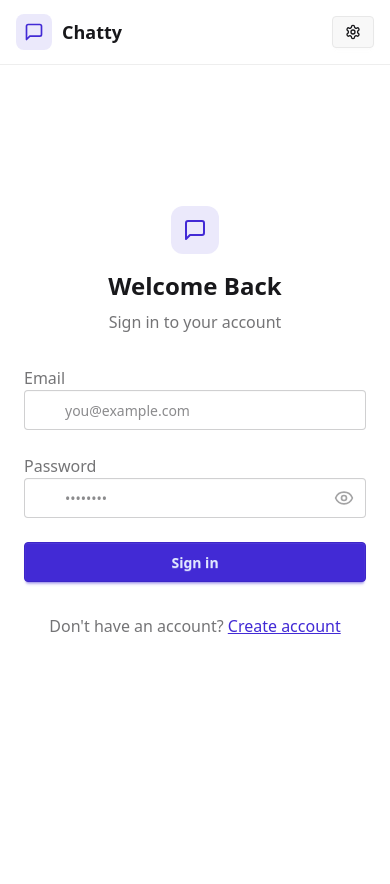
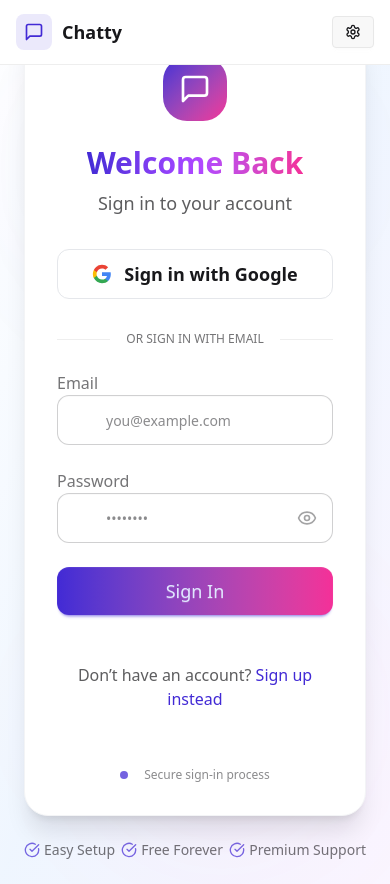
Before and after one commit to Jayesh1808git/Chat-App, a React (Vite) app in the folder Frontend/: page /login in a window 390 px wide. Before the commit the page ends 844 px from the top, so only its background shows below. Built offline with nearby package versions, Linux system fonts and the light colour scheme; no server answers.

Commit message:
Completing login page

```diff
--- a/Frontend/src/App.jsx
+++ b/Frontend/src/App.jsx
@@ -39,7 +39,7 @@
       <Navbar />
 
       <Routes>
-        <Route path="/" element={<HomePage />} />
+        <Route path="/" element={authUser ? <HomePage /> : <Navigate to="/login" />} />
         <Route path="/auth-success" element={<AuthSucess/>} />
         <Route path="/auth-error" element={<div>Authentication failed. Please try again.</div>} />
         <Route path="/signup" element={!authUser ? <SignUpPage /> : <Navigate to="/" />} />
--- a/Frontend/src/Pages/LoginPage.jsx
+++ b/Frontend/src/Pages/LoginPage.jsx
@@ -1,38 +1,113 @@
-import { useState } from "react";
-import { useAuthStore } from "../Store/useAuthStore";
-import AuthImagePattern from "../Components/AuthImagePattern";
-import { Link } from "react-router-dom";
-import { Eye, EyeOff, Loader2, Lock, Mail, MessageSquare } from "lucide-react";
+import { useState } from 'react';
+import { useAuthStore } from '../Store/useAuthStore';
+import AuthImagePattern from '../Components/AuthImagePattern';
+import { Link } from 'react-router-dom';
+import { Eye, EyeOff, Loader2, Lock, Mail, MessageSquare, CheckCircle } from 'lucide-react';
+import toast from 'react-hot-toast';
 
 const LoginPage = () => {
   const [showPassword, setShowPassword] = useState(false);
   const [formData, setFormData] = useState({
-    email: "",
-    password: "",
+    email: '',
+    password: '',
   });
+  const [focusedField, setFocusedField] = useState(null);
+  const [isGoogleLoading, setIsGoogleLoading] = useState(false);
   const { login, isLoggingIn } = useAuthStore();
 
-  const handleSubmit = async (e) => {
-    e.preventDefault();
-    login(formData);
+  const validateForm = () => {
+    if (!formData.email.trim()) return toast.error('Email is required');
+    if (!/\S+@\S+\.\S+/.test(formData.email)) return toast.error('Invalid email format');
+    if (!formData.password) return toast.error('Password is required');
+    return true;
   };
 
+  const handleSubmit = (e) => {
+    e.preventDefault();
+    const success = validateForm();
+    if (success === true) login(formData);
+  };
+
+  const handleGoogleLogin = () => {
+    setIsGoogleLoading(true);
+    setTimeout(() => {
+      window.location.href = `${import.meta.env.VITE_API_BASE_URL || 'http://localhost:5000'}/api/auth/google`;
+    }, 500);
+  };
+
+  // Password strength indicator (optional for login, but keeps UI consistent)
+  const getPasswordStrength = () => {
+    const password = formData.password;
+    if (!password) return { strength: 0, text: '' };
+    if (password.length < 6) return { strength: 1, text: 'Weak' };
+    if (password.length < 8) return { strength: 2, text: 'Fair' };
+    if (password.length < 10) return { strength: 3, text: 'Good' };
+    return { strength: 4, text: 'Strong' };
+  };
+
+  const passwordStrength = getPasswordStrength();
+
   return (
-    <div className="h-screen grid lg:grid-cols-2">
-      {/* Left Side - Form */}
-      <div className="flex flex-col justify-center items-center p-6 sm:p-12">
-        <div className="w-full max-w-md space-y-8">
+    <div className="min-h-screen grid lg:grid-cols-2 bg-gradient-to-br from-base-100 via-blue-50 to-purple-50 dark:from-gray-900 dark:via-gray-800 dark:to-gray-900">
+      {/* Left Side */}
+      <div className="flex flex-col justify-center items-center p-6 sm:p-12 relative z-10">
+        {/* Background Decorative Elements */}
+        <div className="absolute top-0 left-0 w-full h-full overflow-hidden pointer-events-none z-0">
+          <div className="absolute top-10 left-10 w-64 h-64 bg-primary/5 rounded-full blur-3xl"></div>
+          <div className="absolute bottom-10 right-10 w-64 h-64 bg-secondary/5 rounded-full blur-3xl"></div>
+        </div>
+
+        <div className="w-full max-w-md space-y-8 bg-white dark:bg-gray-800 p-8 rounded-3xl shadow-xl backdrop-blur-sm border border-gray-100 dark:border-gray-700 relative z-10">
           {/* Logo */}
           <div className="text-center mb-8">
             <div className="flex flex-col items-center gap-2 group">
               <div
-                className="w-12 h-12 rounded-xl bg-primary/10 flex items-center justify-center group-hover:bg-primary/20
-              transition-colors"
+                className="size-16 rounded-3xl bg-gradient-to-br from-primary to-secondary flex items-center justify-center
+                group-hover:shadow-lg group-hover:shadow-primary/20 transition-all duration-300 transform group-hover:scale-110"
               >
-                <MessageSquare className="w-6 h-6 text-primary" />
+                <MessageSquare className="size-8 text-white" />
               </div>
-              <h1 className="text-2xl font-bold mt-2">Welcome Back</h1>
-              <p className="text-base-content/60">Sign in to your account</p>
+              <h1 className="text-3xl font-bold mt-4 bg-gradient-to-r from-primary via-purple-500 to-secondary bg-clip-text text-transparent">
+                Welcome Back
+              </h1>
+              <p className="text-base-content/70 text-lg">Sign in to your account</p>
+            </div>
+          </div>
+
+          {/* Google Sign-in Button */}
+          <div className="flex justify-center">
+            <button
+              onClick={handleGoogleLogin}
+              disabled={isGoogleLoading || isLoggingIn}
+              className="btn btn-outline w-full rounded-xl flex items-center justify-center gap-3 hover:bg-base-200 transition-all hover:shadow-md border-gray-200 dark:border-gray-700 px-6 py-6 text-lg"
+            >
+              {isGoogleLoading ? (
+                <>
+                  <Loader2 className="size-5 animate-spin" />
+                  Connecting to Google...
+                </>
+              ) : (
+                <>
+                  <svg className="size-5" viewBox="0 0 24 24" xmlns="http://www.w3.org/2000/svg">
+                    <path d="M22.56 12.25c0-.78-.07-1.53-.2-2.25H12v4.26h5.92c-.26 1.37-1.04 2.53-2.21 3.31v2.77h3.57c2.08-1.92 3.28-4.74 3.28-8.09z" fill="#4285F4" />
+                    <path d="M12 23c2.97 0 5.46-.98 7.28-2.66l-3.57-2.77c-.98.66-2.23 1.06-3.71 1.06-2.86 0-5.29-1.93-6.16-4.53H2.18v2.84C3.99 20.53 7.7 23 12 23z" fill="#34A853" />
+                    <path d="M5.84 14.09c-.22-.66-.35-1.36-.35-2.09s.13-1.43.35-2.09V7.07H2.18C1.43 8.55 1 10.22 1 12s.43 3.45 1.18 4.93l2.85-2.22.81-.62z" fill="#FBBC05" />
+                    <path d="M12 5.38c1.62 0 3.06.56 4.21 1.64l3.15-3.15C17.45 2.09 14.97 1 12 1 7.7 1 3.99 3.47 2.18 7.07l3.66 2.84c.87-2.6 3.3-4.53 6.16-4.53z" fill="#EA4335" />
+                  </svg>
+                  Sign in with Google
+                </>
+              )}
+            </button>
+          </div>
+
+          <div className="relative my-6">
+            <div className="absolute inset-0 flex items-center">
+              <div className="w-full border-t border-base-300"></div>
+            </div>
+            <div className="relative flex justify-center text-xs uppercase">
+              <span className="bg-white dark:bg-gray-800 px-4 text-base-content/60 font-medium">
+                Or sign in with email
+              </span>
             </div>
           </div>
 
@@ -40,80 +115,159 @@
           <form onSubmit={handleSubmit} className="space-y-6">
             <div className="form-control">
               <label className="label">
-                <span className="label-text font-medium">Email</span>
+                <span className="label-text font-medium text-base flex items-center gap-2">
+                  Email
+                  {formData.email && /\S+@\S+\.\S+/.test(formData.email) && (
+                    <CheckCircle className="size-4 text-green-500" />
+                  )}
+                </span>
               </label>
               <div className="relative">
-                <div className="absolute inset-y-0 left-0 pl-3 flex items-center pointer-events-none">
-                  <Mail className="h-5 w-5 text-base-content/40" />
+                <div
+                  className={`absolute inset-y-0 left-0 pl-4 flex items-center pointer-events-none transition-colors ${
+                    focusedField === 'email' ? 'text-primary' : 'text-primary/60'
+                  }`}
+                >
+                  <Mail className="size-5" />
                 </div>
                 <input
                   type="email"
-                  className={`input input-bordered w-full pl-10`}
+                  className="input input-bordered w-full pl-12 py-6 rounded-xl transition-all duration-300 focus:ring-4 focus:ring-primary/20 focus:border-primary"
                   placeholder="you@example.com"
                   value={formData.email}
                   onChange={(e) => setFormData({ ...formData, email: e.target.value })}
+                  onFocus={() => setFocusedField('email')}
+                  onBlur={() => setFocusedField(null)}
+                  required
                 />
               </div>
             </div>
 
             <div className="form-control">
               <label className="label">
-                <span className="label-text font-medium">Password</span>
+                <span className="label-text font-medium text-base">
+                  Password
+                  {passwordStrength.text && (
+                    <span
+                      className={`label-text-alt font-medium ${
+                        passwordStrength.strength === 1
+                          ? 'text-red-500'
+                          : passwordStrength.strength === 2
+                          ? 'text-orange-500'
+                          : passwordStrength.strength === 3
+                          ? 'text-yellow-500'
+                          : 'text-green-500'
+                      }`}
+                    >
+                      {passwordStrength.text}
+                    </span>
+                  )}
+                </span>
               </label>
               <div className="relative">
-                <div className="absolute inset-y-0 left-0 pl-3 flex items-center pointer-events-none">
-                  <Lock className="h-5 w-5 text-base-content/40" />
+                <div
+                  className={`absolute inset-y-0 left-0 pl-4 flex items-center pointer-events-none transition-colors ${
+                    focusedField === 'password' ? 'text-primary' : 'text-primary/60'
+                  }`}
+                >
+                  <Lock className="size-5" />
                 </div>
                 <input
-                  type={showPassword ? "text" : "password"}
-                  className={`input input-bordered w-full pl-10`}
+                  type={showPassword ? 'text' : 'password'}
+                  className="input input-bordered w-full pl-12 py-6 rounded-xl transition-all duration-300 focus:ring-4 focus:ring-primary/20 focus:border-primary"
                   placeholder="••••••••"
                   value={formData.password}
                   onChange={(e) => setFormData({ ...formData, password: e.target.value })}
+                  onFocus={() => setFocusedField('password')}
+                  onBlur={() => setFocusedField(null)}
+                  required
                 />
                 <button
                   type="button"
-                  className="absolute inset-y-0 right-0 pr-3 flex items-center"
+                  className="absolute inset-y-0 right-0 pr-4 flex items-center text-base-content/40 hover:text-primary transition-colors"
                   onClick={() => setShowPassword(!showPassword)}
                 >
                   {showPassword ? (
-                    <EyeOff className="h-5 w-5 text-base-content/40" />
+                    <EyeOff className="size-5" />
                   ) : (
-                    <Eye className="h-5 w-5 text-base-content/40" />
+                    <Eye className="size-5" />
                   )}
                 </button>
               </div>
+              {formData.password && (
+                <div className="mt-2">
+                  <div className="w-full bg-gray-200 rounded-full h-1.5">
+                    <div
+                      className={`h-1.5 rounded-full ${
+                        passwordStrength.strength === 1
+                          ? 'bg-red-500 w-1/4'
+                          : passwordStrength.strength === 2
+                          ? 'bg-orange-500 w-2/4'
+                          : passwordStrength.strength === 3
+                          ? 'bg-yellow-500 w-3/4'
+                          : 'bg-green-500 w-full'
+                      }`}
+                    ></div>
+                  </div>
+                </div>
+              )}
             </div>
 
-            <button type="submit" className="btn btn-primary w-full" disabled={isLoggingIn}>
+            <button
+              type="submit"
+              className="btn btn-primary w-full py-6 rounded-xl text-lg font-medium transition-all duration-300 hover:shadow-xl hover:shadow-primary/20 transform hover:-translate-y-1 bg-gradient-to-r from-primary to-secondary border-0"
+              disabled={isLoggingIn}
+            >
               {isLoggingIn ? (
                 <>
-                  <Loader2 className="h-5 w-5 animate-spin" />
-                  Loading...
+                  <Loader2 className="size-5 animate-spin" />
+                  Signing In...
                 </>
               ) : (
-                "Sign in"
+                'Sign In'
               )}
             </button>
           </form>
 
-          <div className="text-center">
-            <p className="text-base-content/60">
-              Don&apos;t have an account?{" "}
-              <Link to="/signup" className="link link-primary">
-                Create account
+          <div className="text-center pt-4">
+            <p className="text-base-content/70">
+              Don’t have an account?{' '}
+              <Link to="/signup" className="text-primary font-medium hover:underline">
+                Sign up instead
               </Link>
             </p>
+          </div>
+
+          <div className="flex items-center justify-center gap-4 pt-6">
+            <span className="h-2 w-2 rounded-full bg-primary animate-pulse"></span>
+            <span className="text-xs text-base-content/50">Secure sign-in process</span>
+          </div>
+        </div>
+
+        {/* Features Section */}
+        <div className="w-full max-w-md flex justify-between mt-6 text-sm text-base-content/60">
+          <div className="flex items-center gap-1">
+            <CheckCircle className="size-4 text-primary/70" />
+            <span>Easy Setup</span>
+          </div>
+          <div className="flex items-center gap-1">
+            <CheckCircle className="size-4 text-primary/70" />
+            <span>Free Forever</span>
+          </div>
+          <div className="flex items-center gap-1">
+            <CheckCircle className="size-4 text-primary/70" />
+            <span>Premium Support</span>
           </div>
         </div>
       </div>
 
-      {/* Right Side - Image/Pattern */}
+      {/* Right Side */}
       <AuthImagePattern
-        title={"Welcome back!"}
-        subtitle={"Sign in to continue your conversations and catch up with your messages."}
+        title="Welcome Back!"
+        subtitle="Sign in to continue your conversations and catch up with your messages."
       />
     </div>
   );
 };
+
 export default LoginPage;
```
Also changed, not shown: 1 other file (tests, documents, lock files or other folders).
